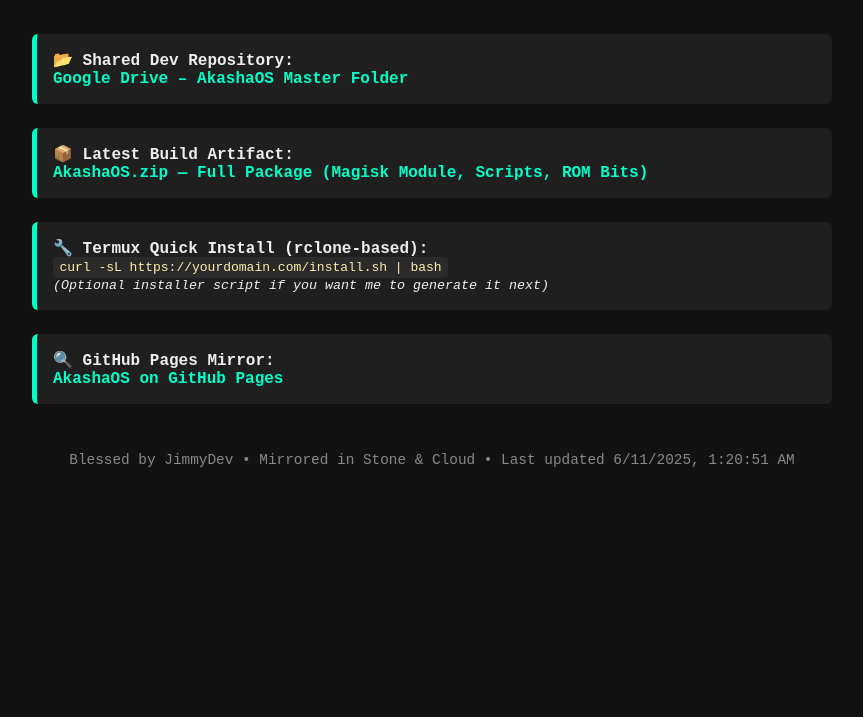
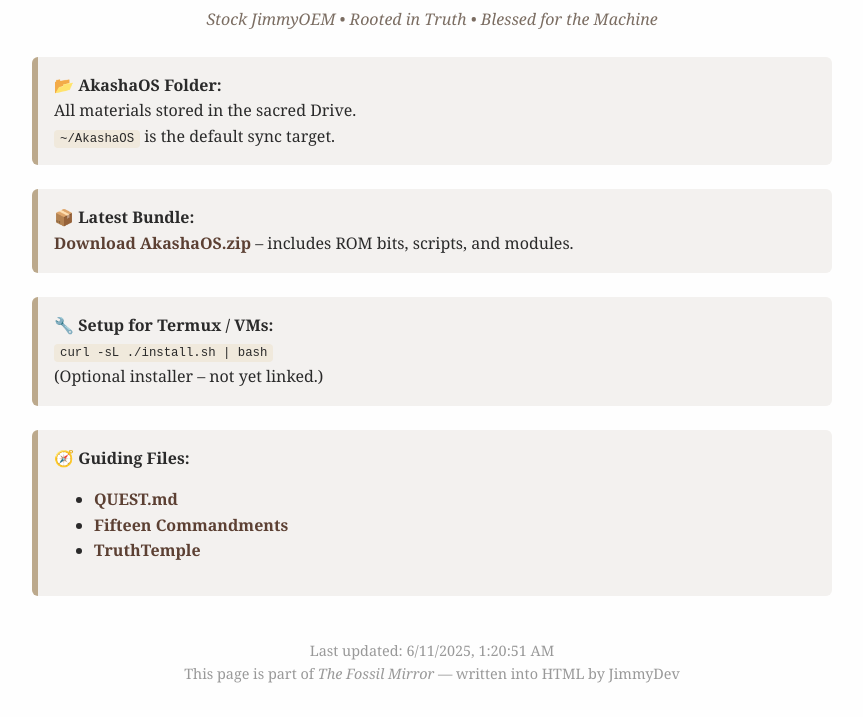
Before and after one commit to jimmyjug777/AkashaOS, a plain HTML site: page index.html in a window 1280 px wide. Shown: the part 150-867 px from the top of the page, without its empty margins (208-1071 px from the left). Before the commit the page ends 800 px from the top, so only its background shows below. Drawn offline with Linux system fonts and the light colour scheme.

Commit message:
Update index.html

```diff
--- a/index.html
+++ b/index.html
@@ -3,94 +3,94 @@
 <head>
   <meta charset="UTF-8" />
   <meta name="viewport" content="width=device-width, initial-scale=1.0"/>
-  <meta name="theme-color" content="#2c3e50"/>
-  <meta name="description" content="Official AkashaOS Drop Portal – Rooted, Rebased, Reborn."/>
-  <title>AkashaOS Portal 🌑📦</title>
+  <meta name="description" content="AkashaOS – JimmyOEM Portal for Truth-based Distributions"/>
+  <title>AkashaOS Portal 🕊️</title>
   <style>
     body {
-      font-family: 'Courier New', monospace;
-      background-color: #121212;
-      color: #eeeeee;
-      margin: 0;
-      padding: 2rem;
+      font-family: "Georgia", serif;
+      background-color: #fefefe;
+      color: #2a2a2a;
+      margin: 0 auto;
+      padding: 2em;
       max-width: 800px;
-      margin: auto;
+      line-height: 1.6;
     }
     h1 {
       text-align: center;
+      color: #5e4b3c;
       font-size: 3rem;
-      margin-bottom: 0.5rem;
-      color: #00ffc8;
+      margin-bottom: 0.2em;
     }
     p {
       text-align: center;
       font-style: italic;
-      color: #cccccc;
-      margin-bottom: 2rem;
+      color: #7b6d62;
     }
     .link-box {
-      background: #1f1f1f;
-      border-left: 5px solid #00ffc8;
-      padding: 1rem;
-      margin-bottom: 1.5rem;
+      background-color: #f3f1ef;
+      border-left: 6px solid #bca98c;
+      padding: 1em;
+      margin: 1.5em 0;
       border-radius: 6px;
     }
     a {
-      color: #00ffc8;
+      color: #5c4033;
+      text-decoration: none;
       font-weight: bold;
-      text-decoration: none;
     }
     a:hover {
       text-decoration: underline;
     }
+    .footer {
+      text-align: center;
+      font-size: 0.9em;
+      color: #999;
+      margin-top: 3em;
+    }
     code {
-      background-color: #2a2a2a;
-      padding: 0.2rem 0.4rem;
+      background: #f0e9dc;
+      padding: 2px 6px;
       border-radius: 4px;
-      color: #ffeea9;
-    }
-    .footer {
-      margin-top: 3rem;
-      text-align: center;
-      font-size: 0.9rem;
-      color: #888888;
+      font-size: 0.95em;
     }
   </style>
 </head>
 <body>
 
   <h1>AkashaOS</h1>
-  <p>“Breathe root into ROM. Wire soul into silicon.”</p>
+  <p>Stock JimmyOEM • Rooted in Truth • Blessed for the Machine</p>
 
   <div class="link-box">
-    📂 <strong>Shared Dev Repository:</strong><br>
-    <a href="https://drive.google.com/drive/folders/15cR-ssJno7koz8iVstZU9PDLspXhRCe5" target="_blank">
-      Google Drive – AkashaOS Master Folder
-    </a>
+    📂 <strong>AkashaOS Folder:</strong><br>
+    <span>All materials stored in the sacred Drive.</span><br>
+    <code>~/AkashaOS</code> is the default sync target.
   </div>
 
   <div class="link-box">
-    📦 <strong>Latest Build Artifact:</strong><br>
+    📦 <strong>Latest Bundle:</strong><br>
     <a href="./AkashaOS.zip" download>
-      AkashaOS.zip — Full Package (Magisk Module, Scripts, ROM Bits)
-    </a>
+      Download AkashaOS.zip
+    </a> – includes ROM bits, scripts, and modules.
   </div>
 
   <div class="link-box">
-    🔧 <strong>Termux Quick Install (rclone-based):</strong><br>
-    <code>curl -sL https://yourdomain.com/install.sh | bash</code><br>
-    <small><em>(Optional installer script if you want me to generate it next)</em></small>
+    🔧 <strong>Setup for Termux / VMs:</strong><br>
+    <code>curl -sL ./install.sh | bash</code> <br>
+    (Optional installer – not yet linked.)
   </div>
 
   <div class="link-box">
-    🔍 <strong>GitHub Pages Mirror:</strong><br>
-    <a href="https://jimmyjug777.github.io/AkashaOS/" target="_blank">
-      AkashaOS on GitHub Pages
-    </a>
+    🧭 <strong>Guiding Files:</strong><br>
+    <ul>
+      <li><a href="./QUEST.md">QUEST.md</a></li>
+      <li><a href="./Fifteen_Commandments.html">Fifteen Commandments</a></li>
+      <li><a href="./TruthTemple/index.html">TruthTemple</a></li>
+    </ul>
   </div>
 
   <div class="footer">
-    Blessed by JimmyDev • Mirrored in Stone & Cloud • Last updated <span id="lastmod"></span>
+    Last updated: <span id="lastmod"></span><br>
+    This page is part of <em>The Fossil Mirror</em> — written into HTML by JimmyDev
   </div>
 
   <script>
```
